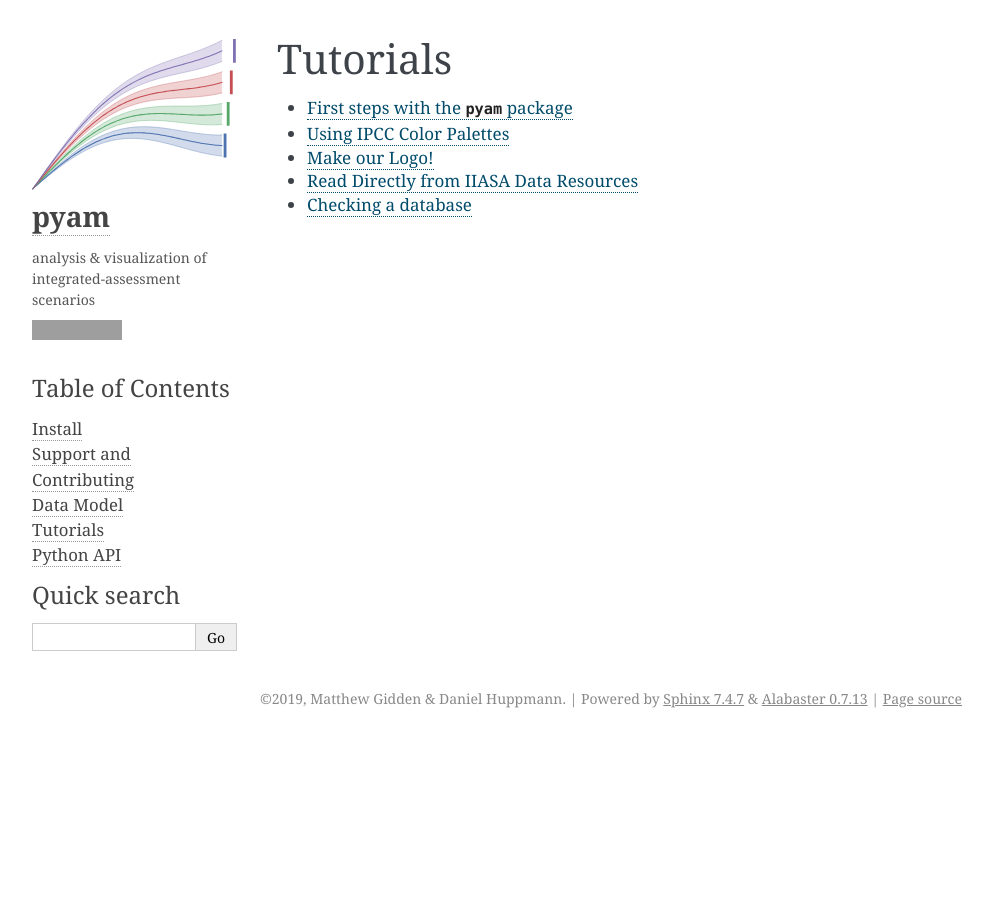
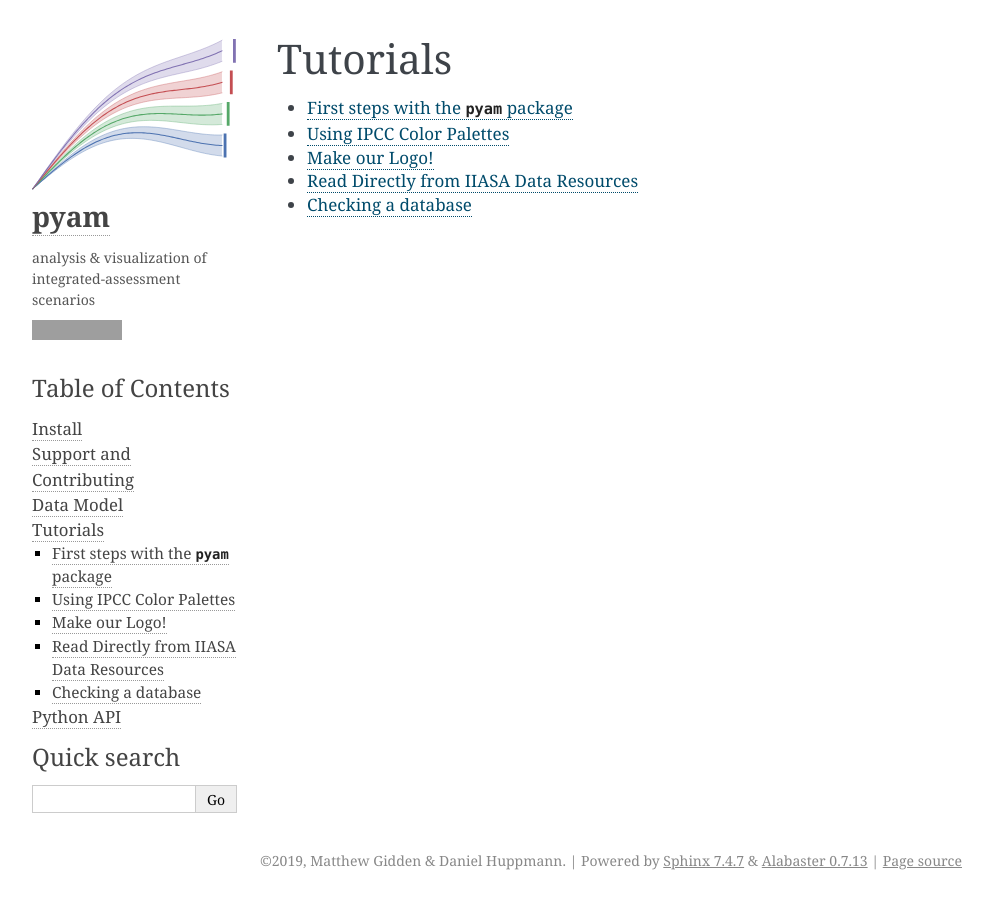
Before and after one commit to IAMconsortium/pyam, a Sphinx documentation site: the page built from doc/source/tutorials.rst, in a window 1280 px wide. Shown: the whole page, without its empty margins (148-1141 px from the left). Built offline with Sphinx 7.4.7, drawn with Linux system fonts in a browser that asks for light colours; pages that are not in the unit, such as notebooks, are missing from menus; grey boxes are pictures that could not be loaded.

Commit message:
set toc-max-depth to 2 on index page and in sidebar

```diff
--- /dev/null
+++ b/doc/source/_templates/navigation.html
@@ -0,0 +1,12 @@
+<!-- Duplication of theme 'navigation.html' with manual toctree depth,
+see https://github.com/bitprophet/alabaster/issues/89 for details -->
+<h3>{{ _('Table of Contents') }}</h3>
+{{ toctree(maxdepth=2, includehidden=theme_sidebar_includehidden, collapse=theme_sidebar_collapse) }}
+{% if theme_extra_nav_links %}
+<hr />
+<ul>
+    {% for text, uri in theme_extra_nav_links.items() %}
+    <li class="toctree-l1"><a href="{{ uri }}">{{ text }}</a></li>
+    {% endfor %}
+</ul>
+{% endif %}
--- a/doc/source/conf.py
+++ b/doc/source/conf.py
@@ -150,7 +150,7 @@ html_theme_options = {
 }
 
 # Add any paths that contain custom themes here, relative to this directory.
-#html_theme_path = []
+html_theme_path = ['_templates']
 
 # The name for this set of Sphinx documents.  If None, it defaults to
 # "<project> v<release> documentation".
@@ -188,7 +188,7 @@ html_static_path = ['_static']
 
 # Custom sidebar templates, maps document names to template names.
 html_sidebars = {
-    '**': ['about.html', 'globaltoc.html', 'searchbox.html']
+    '**': ['about.html', 'navigation.html', 'searchbox.html']
 }
 
 # Additional templates that should be rendered to pages, maps page names to
--- a/doc/source/index.rst
+++ b/doc/source/index.rst
@@ -78,7 +78,7 @@ Table of Contents
 -----------------
 
 .. toctree::
-   :maxdepth: 1
+   :maxdepth: 2
 
    install
    contributing
```
